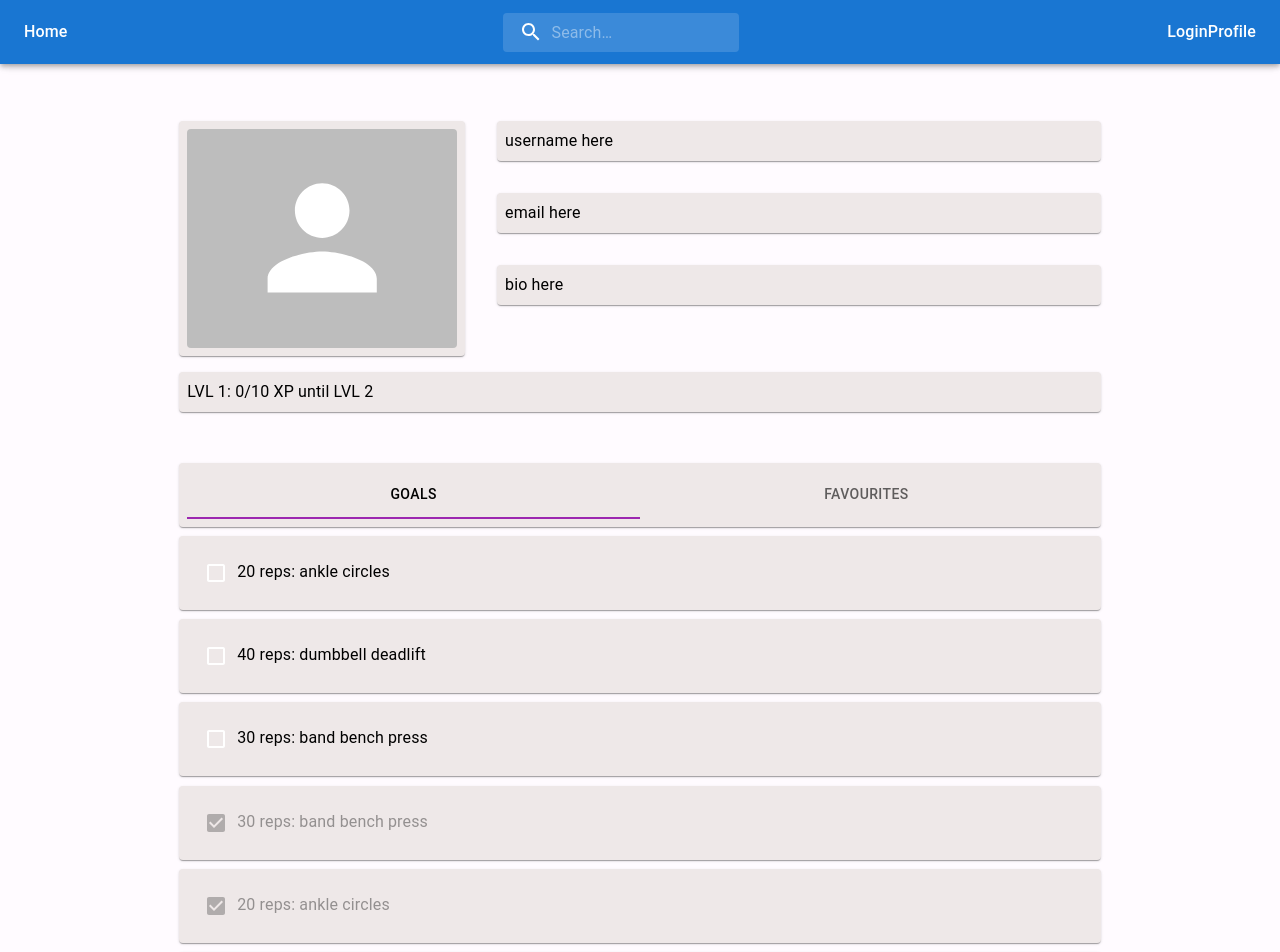
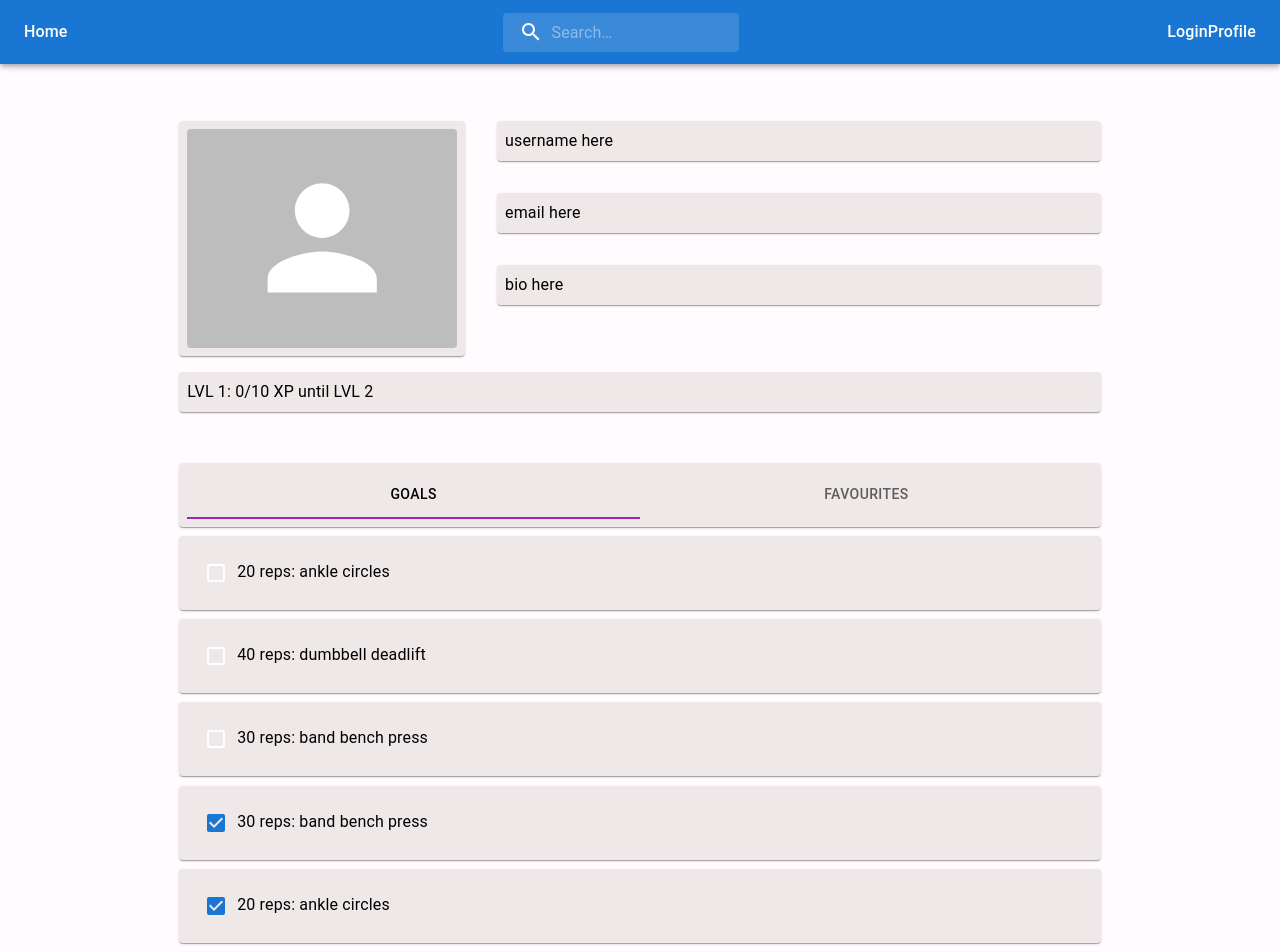
Before and after one commit to davitvoski/body-quest, a React (Vite) app in the folder client/: page /Profile in a window 1280 px wide. Shown: the top 952 px of the page. Built offline with nearby package versions, Linux system fonts and the light colour scheme.

Commit message:
Order by completed

```diff
--- a/client/src/component/Profile/GoalView.tsx
+++ b/client/src/component/Profile/GoalView.tsx
@@ -47,8 +47,8 @@ export const GoalView = () => {
                 </Item>
             )}
             { tempGoals.filter(isCompleted).map(goal =>
-                <Item sx={{ m: "1% 0 1% 0", p:2, color: "text.disabled"}}>
-                    <Checkbox sx={{ color: "white"}} disabled checked />
+                <Item sx={{ m: "1% 0 1% 0", p:2 }}>
+                    <Checkbox sx={{ color: "white" }} checked />
                     { goal.reps } reps: { goal.name }
                 </Item>
             )}
```
